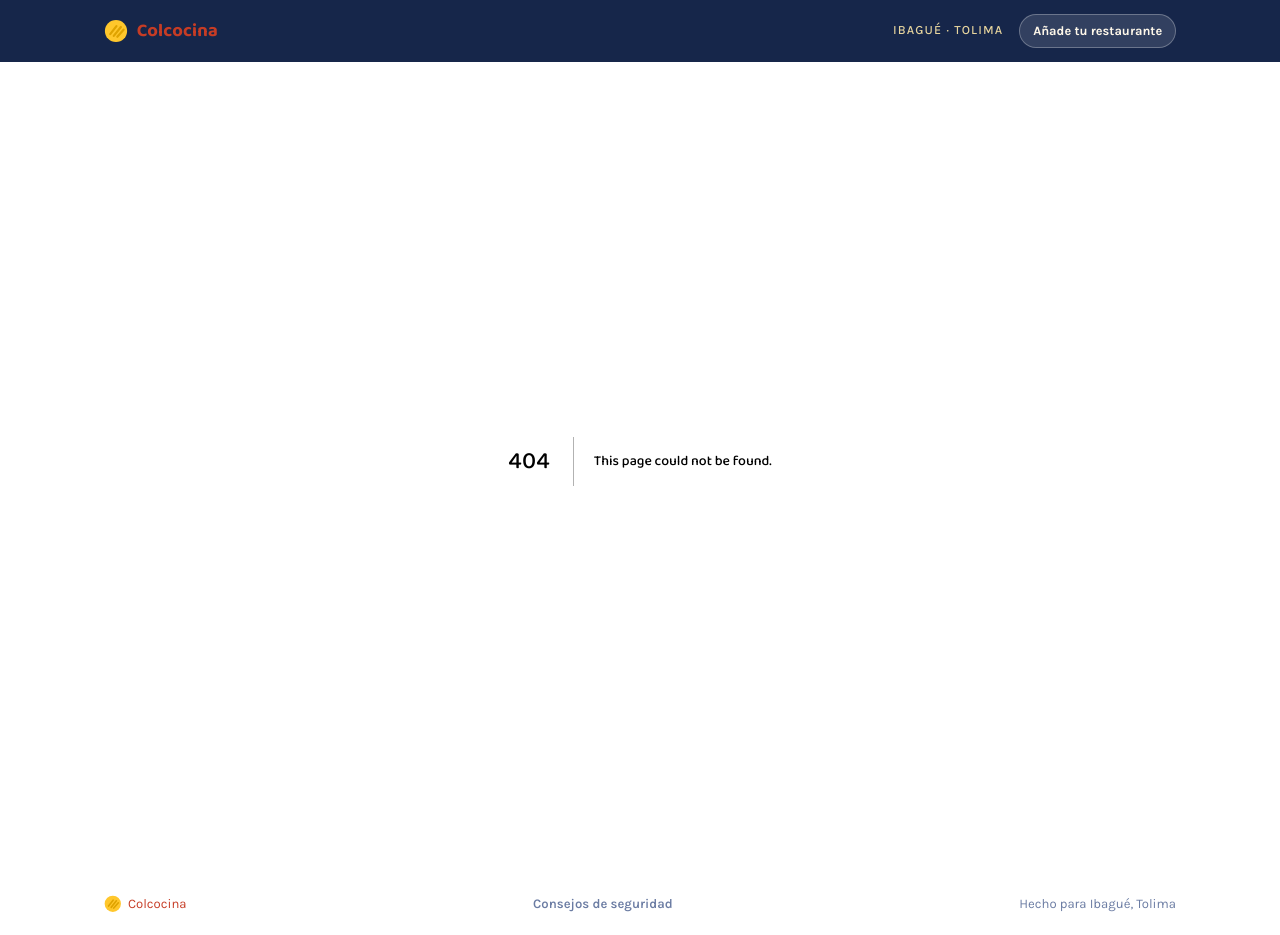
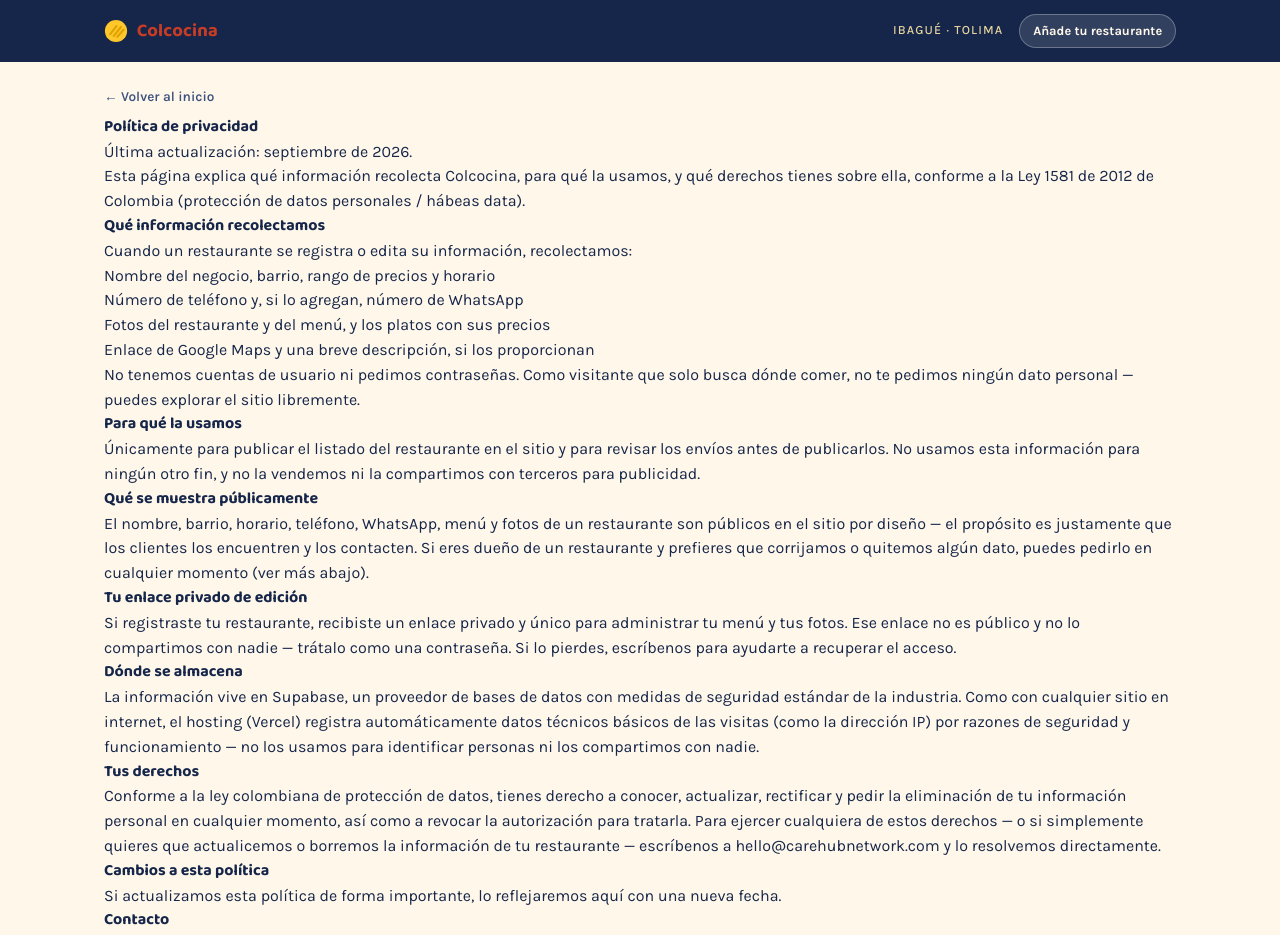
Before and after one commit to Trev1981-byte/sabores-ibague, a Next.js app in the folder sabores-ibague/: page /privacidad in a window 1280 px wide. Before the commit this address had no page. Shown: the top 935 px of the page. Built offline with nearby package versions, Linux system fonts and the light colour scheme.

Commit message:
Create page.tsx

```diff
--- /dev/null
+++ b/sabores-ibague/src/app/privacidad/page.tsx
@@ -0,0 +1,105 @@
+import Link from "next/link";
+
+export const metadata = {
+  title: "Política de privacidad — Colcocina",
+  description:
+    "Qué información recolecta Colcocina, para qué la usamos, y cómo ejercer tus derechos sobre tus datos personales.",
+};
+
+export default function PrivacidadPage() {
+  return (
+    <main className="wrap legal-page">
+      <Link href="/" className="back-link">
+        ← Volver al inicio
+      </Link>
+
+      <h1>Política de privacidad</h1>
+      <p className="legal-updated">Última actualización: septiembre de 2026.</p>
+
+      <p>
+        Esta página explica qué información recolecta Colcocina, para qué la
+        usamos, y qué derechos tienes sobre ella, conforme a la Ley 1581 de
+        2012 de Colombia (protección de datos personales / hábeas data).
+      </p>
+
+      <h2>Qué información recolectamos</h2>
+      <p>Cuando un restaurante se registra o edita su información, recolectamos:</p>
+      <ul>
+        <li>Nombre del negocio, barrio, rango de precios y horario</li>
+        <li>Número de teléfono y, si lo agregan, número de WhatsApp</li>
+        <li>Fotos del restaurante y del menú, y los platos con sus precios</li>
+        <li>Enlace de Google Maps y una breve descripción, si los proporcionan</li>
+      </ul>
+      <p>
+        No tenemos cuentas de usuario ni pedimos contraseñas. Como visitante
+        que solo busca dónde comer, no te pedimos ningún dato personal —
+        puedes explorar el sitio libremente.
+      </p>
+
+      <h2>Para qué la usamos</h2>
+      <p>
+        Únicamente para publicar el listado del restaurante en el sitio y
+        para revisar los envíos antes de publicarlos. No usamos esta
+        información para ningún otro fin, y no la vendemos ni la compartimos
+        con terceros para publicidad.
+      </p>
+
+      <h2>Qué se muestra públicamente</h2>
+      <p>
+        El nombre, barrio, horario, teléfono, WhatsApp, menú y fotos de un
+        restaurante son públicos en el sitio por diseño — el propósito es
+        justamente que los clientes los encuentren y los contacten. Si eres
+        dueño de un restaurante y prefieres que corrijamos o quitemos algún
+        dato, puedes pedirlo en cualquier momento (ver más abajo).
+      </p>
+
+      <h2>Tu enlace privado de edición</h2>
+      <p>
+        Si registraste tu restaurante, recibiste un enlace privado y único
+        para administrar tu menú y tus fotos. Ese enlace no es público y no
+        lo compartimos con nadie — trátalo como una contraseña. Si lo
+        pierdes, escríbenos para ayudarte a recuperar el acceso.
+      </p>
+
+      <h2>Dónde se almacena</h2>
+      <p>
+        La información vive en Supabase, un proveedor de bases de datos con
+        medidas de seguridad estándar de la industria. Como con cualquier
+        sitio en internet, el hosting (Vercel) registra automáticamente
+        datos técnicos básicos de las visitas (como la dirección IP) por
+        razones de seguridad y funcionamiento — no los usamos para
+        identificar personas ni los compartimos con nadie.
+      </p>
+
+      <h2>Tus derechos</h2>
+      <p>
+        Conforme a la ley colombiana de protección de datos, tienes derecho a
+        conocer, actualizar, rectificar y pedir la eliminación de tu
+        información personal en cualquier momento, así como a revocar la
+        autorización para tratarla. Para ejercer cualquiera de estos
+        derechos — o si simplemente quieres que actualicemos o borremos la
+        información de tu restaurante — escríbenos a{" "}
+        <a href="mailto:hello@carehubnetwork.com">
+          hello@carehubnetwork.com
+        </a>{" "}
+        y lo resolvemos directamente.
+      </p>
+
+      <h2>Cambios a esta política</h2>
+      <p>
+        Si actualizamos esta política de forma importante, lo reflejaremos
+        aquí con una nueva fecha.
+      </p>
+
+      <h2>Contacto</h2>
+      <p>
+        Para cualquier pregunta sobre tus datos, escríbenos a{" "}
+        <a href="mailto:hello@carehubnetwork.com">
+          hello@carehubnetwork.com
+        </a>
+        . También puedes revisar nuestros{" "}
+        <Link href="/terminos">términos de uso</Link>.
+      </p>
+    </main>
+  );
+}
```
